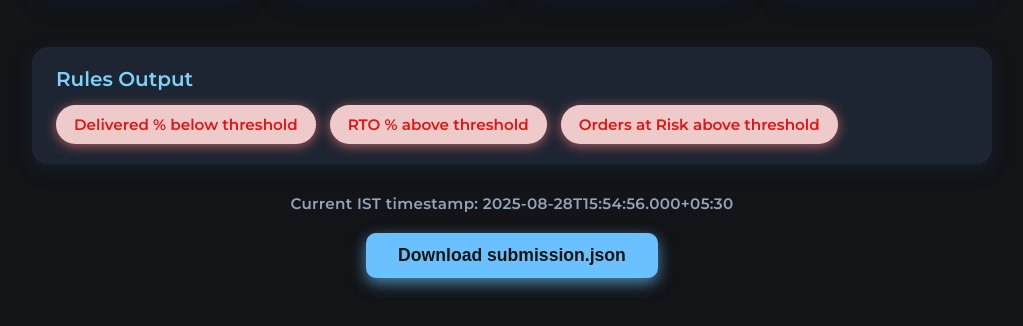
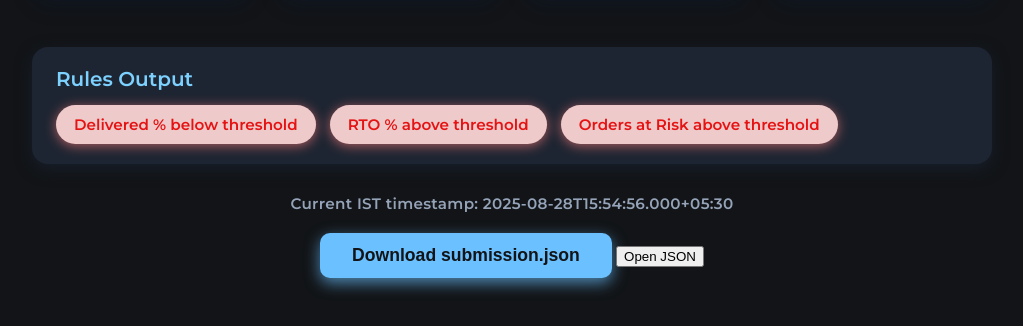
Before and after one commit to Jabeenfarheen/FarShipzuKPI-challenge, a plain HTML site: page index.html in a window 1280 px wide. Shown: the part 474-800 px from the top of the page, without its empty margins (128-1151 px from the left). Drawn offline with Linux system fonts and the light colour scheme.

Commit message:
updated index file

```diff
--- a/app.js
+++ b/app.js
@@ -180,6 +180,17 @@ document
     downloadSubmissionJSON(kpis, thresholds);
   });
 
+function openJSON() {
+  fetch("submission.json")
+    .then((response) => response.json())
+    .then((data) => {
+      const newWindow = window.open();
+      newWindow.document.write(
+        "<pre>" + JSON.stringify(data, null, 2) + "</pre>"
+      );
+    });
+}
+
 function loadDataset() {
   fetch("shipzu_sample_orders_IST.json")
     .then((res) => res.json())
--- a/index.html
+++ b/index.html
@@ -74,6 +74,7 @@
       </footer>
       <div class="button-container">
         <button id="downloadSubmissionBtn">Download submission.json</button>
+        <button onclick="openJSON()">Open JSON</button>
       </div>
     </main>
 
```
